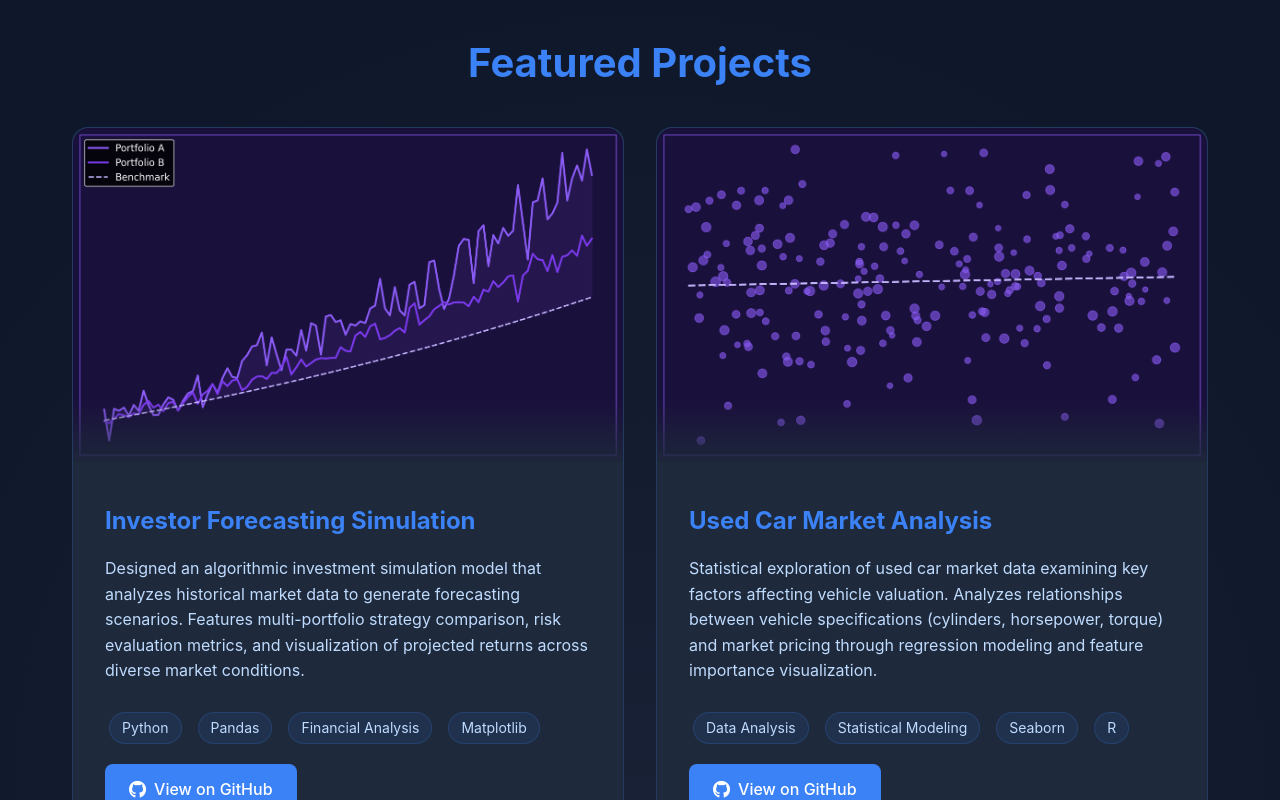
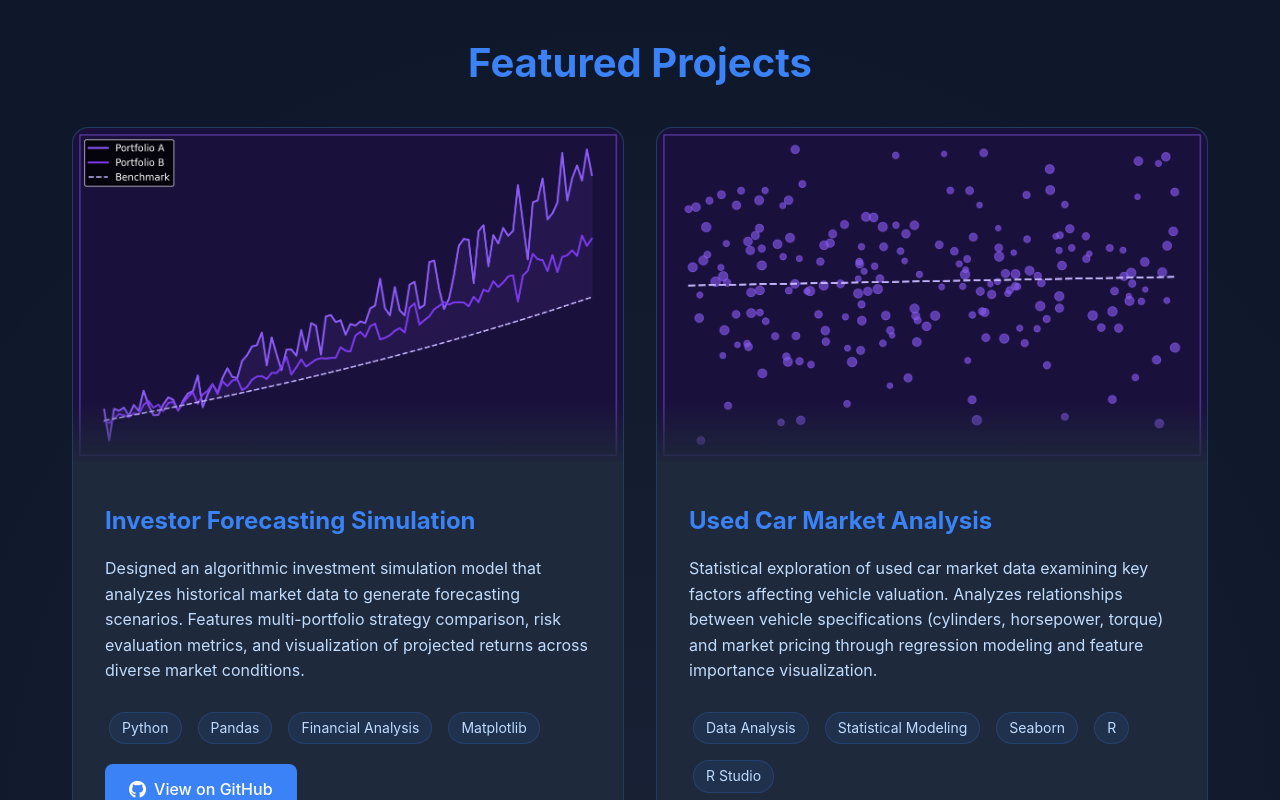
Before and after one commit to shanefitzpatrickk/Portfolio-Website, a Next.js app in the folder portfolio_nextjs/: page / in a window 1280 px wide. Shown: the part 1880-2680 px from the top of the page. Built offline with nearby package versions, Linux system fonts and the light colour scheme.

Commit message:
Update Used Car Market Analysis tech tags

```diff
--- a/portfolio_nextjs/app/components/Projects.tsx
+++ b/portfolio_nextjs/app/components/Projects.tsx
@@ -74,6 +74,7 @@ const Projects = () => {
               <span className="tech-tag">Statistical Modeling</span>
               <span className="tech-tag">Seaborn</span>
               <span className="tech-tag">R</span>
+              <span className="tech-tag">R Studio</span>
             </div>
             <a href="https://github.com/shanefitzpatrickk/Used-Car-Market-Analysis" className="btn" target="_blank" rel="noopener noreferrer">
               <i className="fab fa-github"></i> View on GitHub
--- /dev/null
+++ b/portfolio_nextjs/app/globals.css
@@ -0,0 +1,31 @@
+@tailwind base;
+@tailwind components;
+@tailwind utilities;
+
+/* Custom styles */
+* {
+    margin: 0;
+    padding: 0;
+    box-sizing: border-box;
+}
+
+:root {
+    --primary-color: #3b82f6;
+    --secondary-color: #2563eb;
+    --text-color: #ffffff;
+    --light-text: #bfdbfe;
+    --background: #0f172a;
+    --card-bg: #1e293b;
+    --transition: all 0.3s ease;
+}
+
+body {
+    font-family: 'Inter', -apple-system, BlinkMacSystemFont, 'Segoe UI', Roboto, Oxygen, Ubuntu, Cantarell, sans-serif;
+    line-height: 1.6;
+    color: var(--text-color);
+    background-color: var(--background);
+    background-image:
+        radial-gradient(circle at 10% 20%, rgba(59, 130, 246, 0.05) 0%, transparent 20%),
+        radial-gradient(circle at 90% 80%, rgba(37, 99, 235, 0.05) 0%, transparent 20%),
+        radial-gradient(circle at 50% 50%, rgba(191, 219, 254, 0.05) 0%, transparent 30%);
+}
--- /dev/null
+++ b/portfolio_nextjs/globals.css
@@ -0,0 +1,31 @@
+@tailwind base;
+@tailwind components;
+@tailwind utilities;
+
+/* Custom styles */
+* {
+    margin: 0;
+    padding: 0;
+    box-sizing: border-box;
+}
+
+:root {
+    --primary-color: #3b82f6;
+    --secondary-color: #2563eb;
+    --text-color: #ffffff;
+    --light-text: #bfdbfe;
+    --background: #0f172a;
+    --card-bg: #1e293b;
+    --transition: all 0.3s ease;
+}
+
+body {
+    font-family: 'Inter', -apple-system, BlinkMacSystemFont, 'Segoe UI', Roboto, Oxygen, Ubuntu, Cantarell, sans-serif;
+    line-height: 1.6;
+    color: var(--text-color);
+    background-color: var(--background);
+    background-image:
+        radial-gradient(circle at 10% 20%, rgba(59, 130, 246, 0.05) 0%, transparent 20%),
+        radial-gradient(circle at 90% 80%, rgba(37, 99, 235, 0.05) 0%, transparent 20%),
+        radial-gradient(circle at 50% 50%, rgba(191, 219, 254, 0.05) 0%, transparent 30%);
+}
--- /dev/null
+++ b/portfolio_nextjs/postcss.config.js
@@ -0,0 +1,11 @@
+module.exports = {
+  plugins: {
+    tailwindcss: {},
+    autoprefixer: {},
+    'postcss-preset-env': {
+      features: {
+        'custom-properties': false
+      }
+    }
+  }
+};
```
Also changed, not shown: portfolio_nextjs/vercel.json (added), 2 other files (tests, documents, lock files or other folders).
